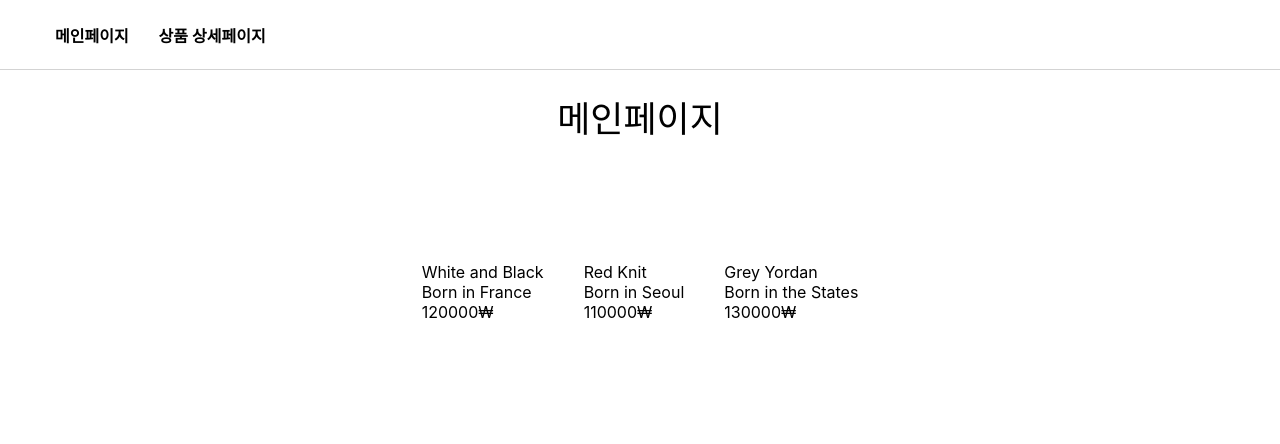
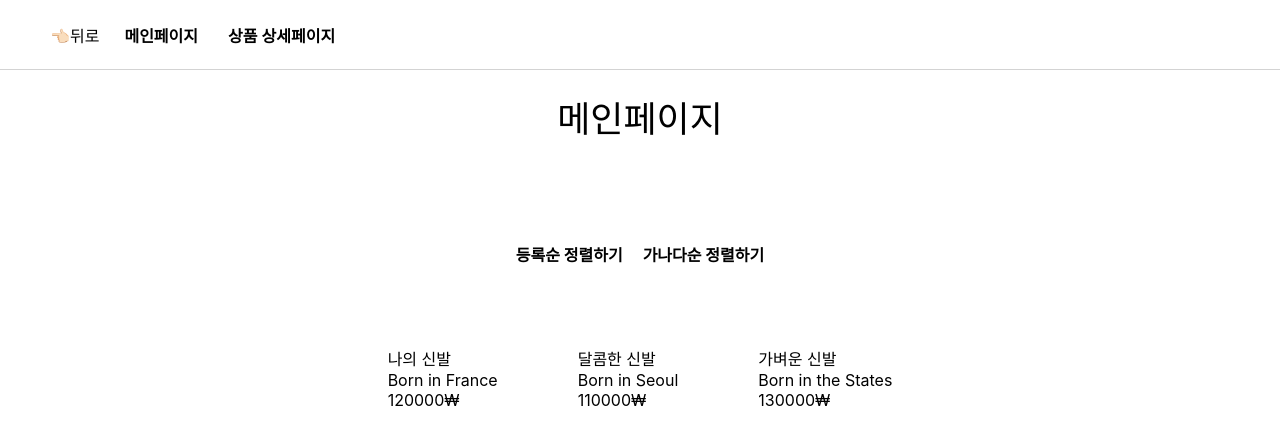
Before and after one commit to yuziwoo/react-1, a React (Create React App) app: page / in a window 1280 px wide. Shown: the top 444 px of the page. Built offline with nearby package versions, Linux system fonts and the light colour scheme.

Commit message:
공부중

```diff
--- a/src/App.js
+++ b/src/App.js
@@ -1,25 +1,29 @@
 import './css/reset.css';
 import './css/App.css';
-import './css/main.css';
 
 import Detail from "./page/detail.js";
 import Main from "./page/main.js";
 
 import { useState } from 'react';
 import data from "./js/data.js";
-import { Routes, Route, Link } from "react-router-dom";
+import { Routes, Route, Link, useNavigate, Outlet } from "react-router-dom";
 
 
 function App() {
-  let [shoes] = useState(data);
+  let [shoes, setShoes] = useState(data);
+  let navigate = useNavigate(); // 페이지 이동을 도와주는 함수입니다.
+
   return (
     <div className="App">
-      <Header />
+      <Header navigate={navigate}/>
+      <div>
       <Routes>
         <Route path="/" element={<Main shoes={shoes}/>} />
-        <Route path="/detail" element={<Detail />} />
         <Route path="*" element={<h1>NOT FOUND입니다.</h1>} />
+
+        <Route path="/detail/:id" element={<Detail />} />
       </Routes>
+      </div>
     </div>
   );
 }
@@ -30,6 +34,7 @@ function Header(props) {
   return (
     <header>
       <ul className="header-wrap">
+      <li><p onClick={() => { props.navigate(-1) }}>👈🏻뒤로</p></li>
         <li><Link to="/"><p>메인페이지</p></Link></li>
         <li><Link to="/detail"><p>상품 상세페이지</p></Link></li>
       </ul>
--- a/src/css/main.css
+++ b/src/css/main.css
@@ -4,6 +4,7 @@
     justify-content: center;
     align-items: center;
     padding-top: 80px;
+    flex-direction: column;
 }
 
 .product .product-wrap {
@@ -15,5 +16,27 @@
 }
 
 .product .product-wrap .list {
-    padding: 20px;
+    padding: 40px;
+    cursor: pointer;
 }
+
+.product .button-wrap {
+    display: flex;
+    justify-content: center;
+    align-items: center;
+    padding-bottom: 40px;
+}
+.product .button-wrap h2 {
+    padding-right: 20px;
+    cursor: pointer;
+    font-weight: 700;
+    opacity: 1;
+    transition: all 0.2s;
+}
+
+.product .button-wrap h2:hover {
+    opacity: 0.4;
+}
+.product .button-wrap h2:last-child {
+    padding-right: 0;
+}
--- a/src/js/data.js
+++ b/src/js/data.js
@@ -1,21 +1,21 @@
 let data = [
     {
         id: 0,
-        title: "White and Black",
+        title: "나의 신발",
         content: "Born in France",
         price: 120000
     },
 
     {
         id: 1,
-        title: "Red Knit",
+        title: "달콤한 신발",
         content: "Born in Seoul",
         price: 110000
     },
 
     {
         id: 2,
-        title: "Grey Yordan",
+        title: "가벼운 신발",
         content: "Born in the States",
         price: 130000
     }
--- a/src/page/detail.js
+++ b/src/page/detail.js
@@ -1,4 +1,4 @@
-function Detail() {
+function Detail(props) {
     return(
         <h1 className="pageName">상품 상세페이지</h1>
     )
--- a/src/page/main.js
+++ b/src/page/main.js
@@ -1,10 +1,15 @@
 import List from "../page/list.js";
+import '../css/main.css';
 
 function Main(props) {
   return (
     <>
       <h1 className="pageName">메인페이지</h1>
       <section className="product">
+        <div className="button-wrap">
+        <h2>등록순 정렬하기</h2>
+        <h2>가나다순 정렬하기</h2>
+        </div>
         <div className="product-wrap">
           {
             props.shoes.map((value, index) => {
```
